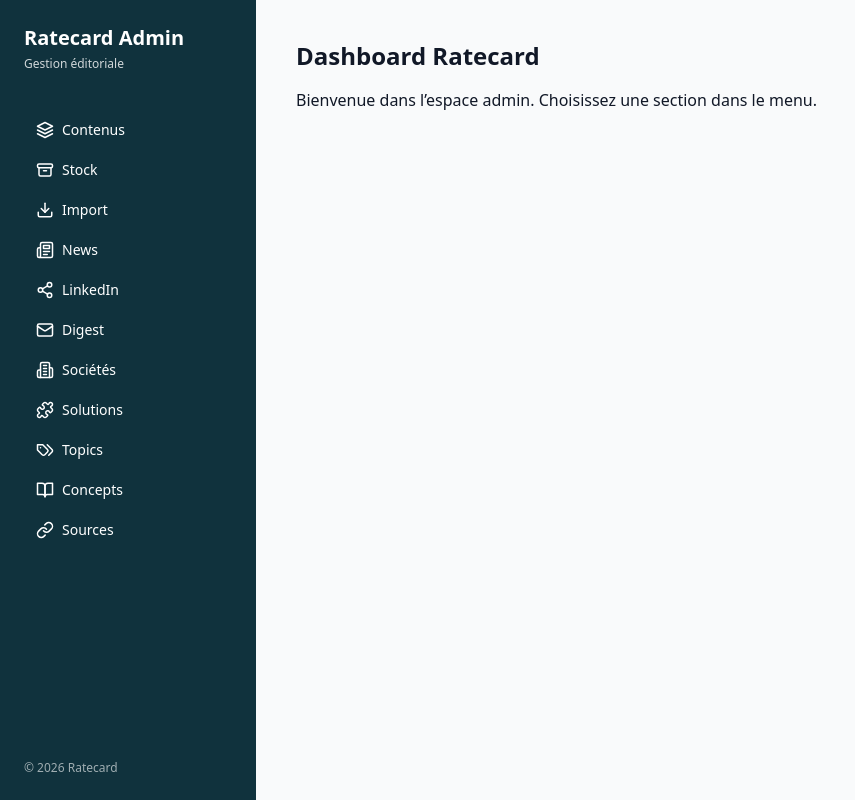
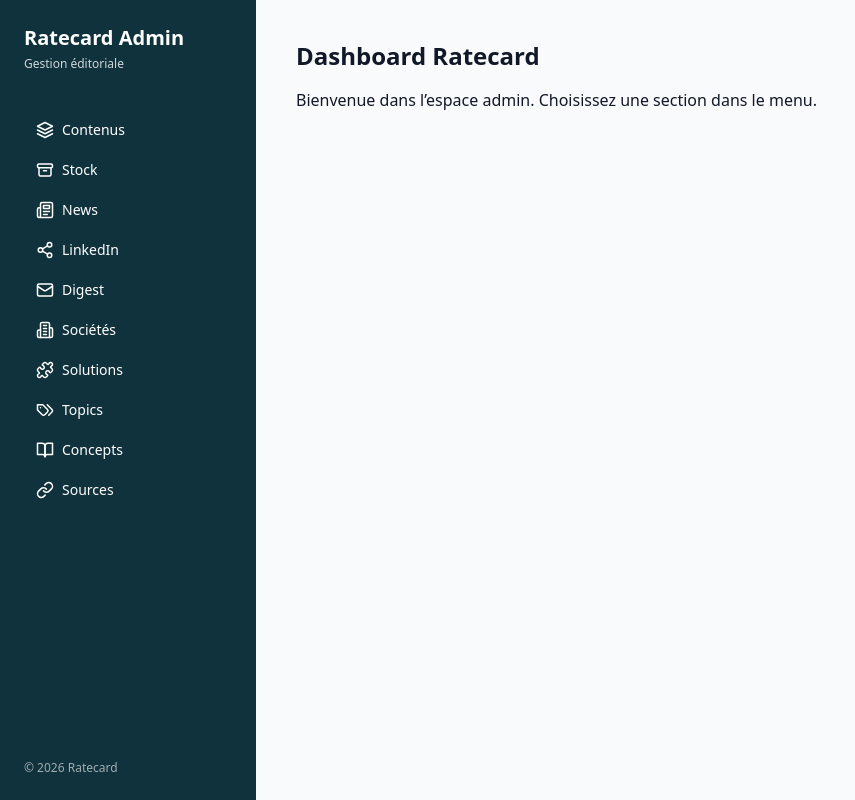
Before and after one commit to MisterFredo/ratecard, a Next.js app in the folder frontend/: page /admin in a window 1280 px wide. Shown: the whole page, without its empty margins (0-855 px from the left). Built offline with nearby package versions, Linux system fonts and the light colour scheme; no server answers.

Commit message:
Update AdminShell.tsx

```diff
--- a/frontend/app/(admin)/admin/AdminShell.tsx
+++ b/frontend/app/(admin)/admin/AdminShell.tsx
@@ -13,7 +13,6 @@ import {
   Puzzle,
   Link as LinkIcon,
   Archive, // ⬅️ ajout icône pour Stock
-  Download, // ⬅️ ajout icône pour Import
 } from "lucide-react";
 
 export default function AdminShell({
@@ -31,11 +30,8 @@ export default function AdminShell({
   const navItems = [
     { href: "/admin/content", label: "Contenus", icon: Layers },
 
-    // ✅ PAGE STOCK
+    // ✅ NOUVELLE PAGE STOCK
     { href: "/admin/content/stock", label: "Stock", icon: Archive },
-
-    // ✅ NOUVELLE PAGE IMPORT
-    { href: "/admin/content/import", label: "Import", icon: Download },
 
     { href: "/admin/news", label: "News", icon: Newspaper },
 
```
